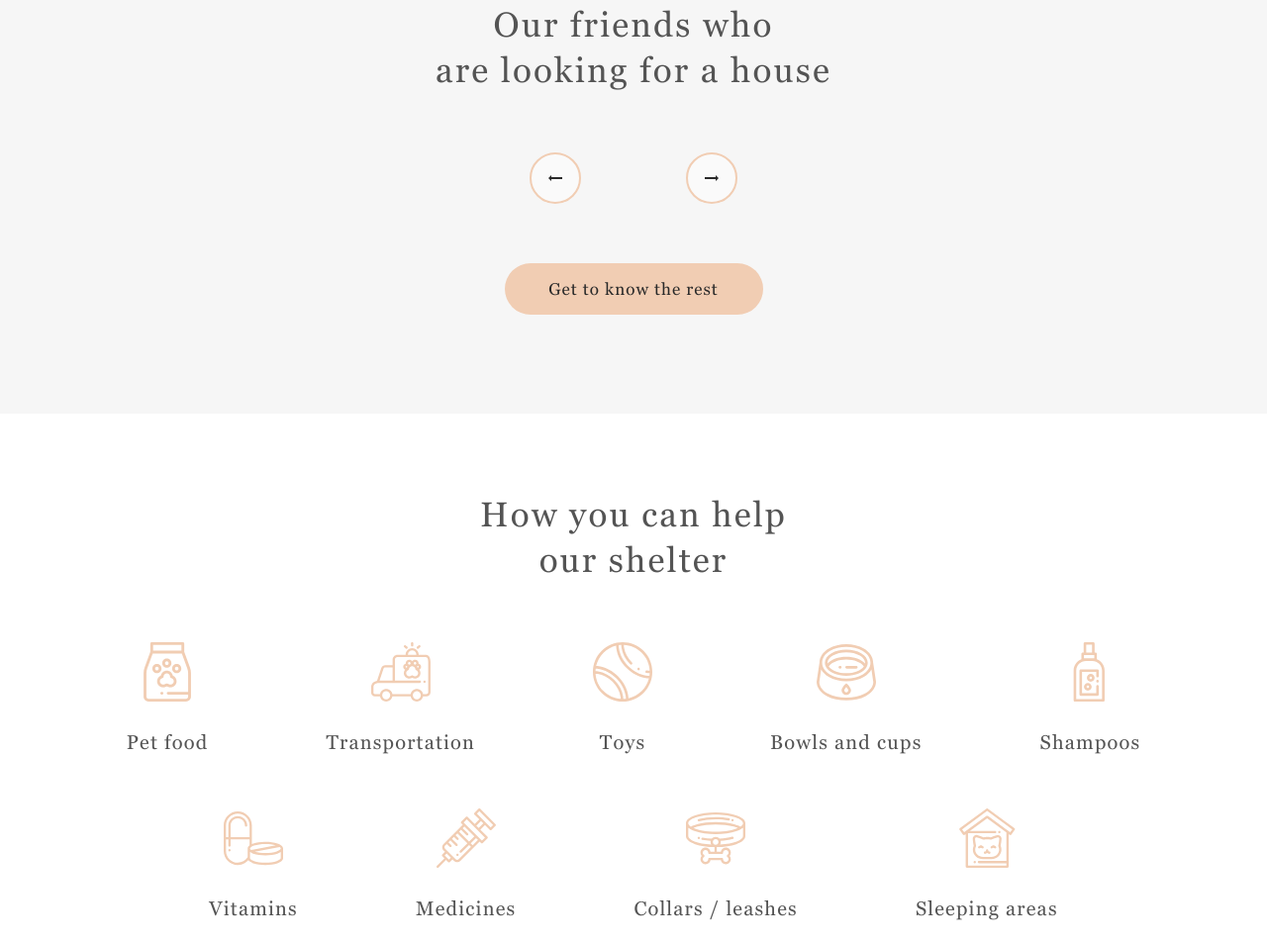
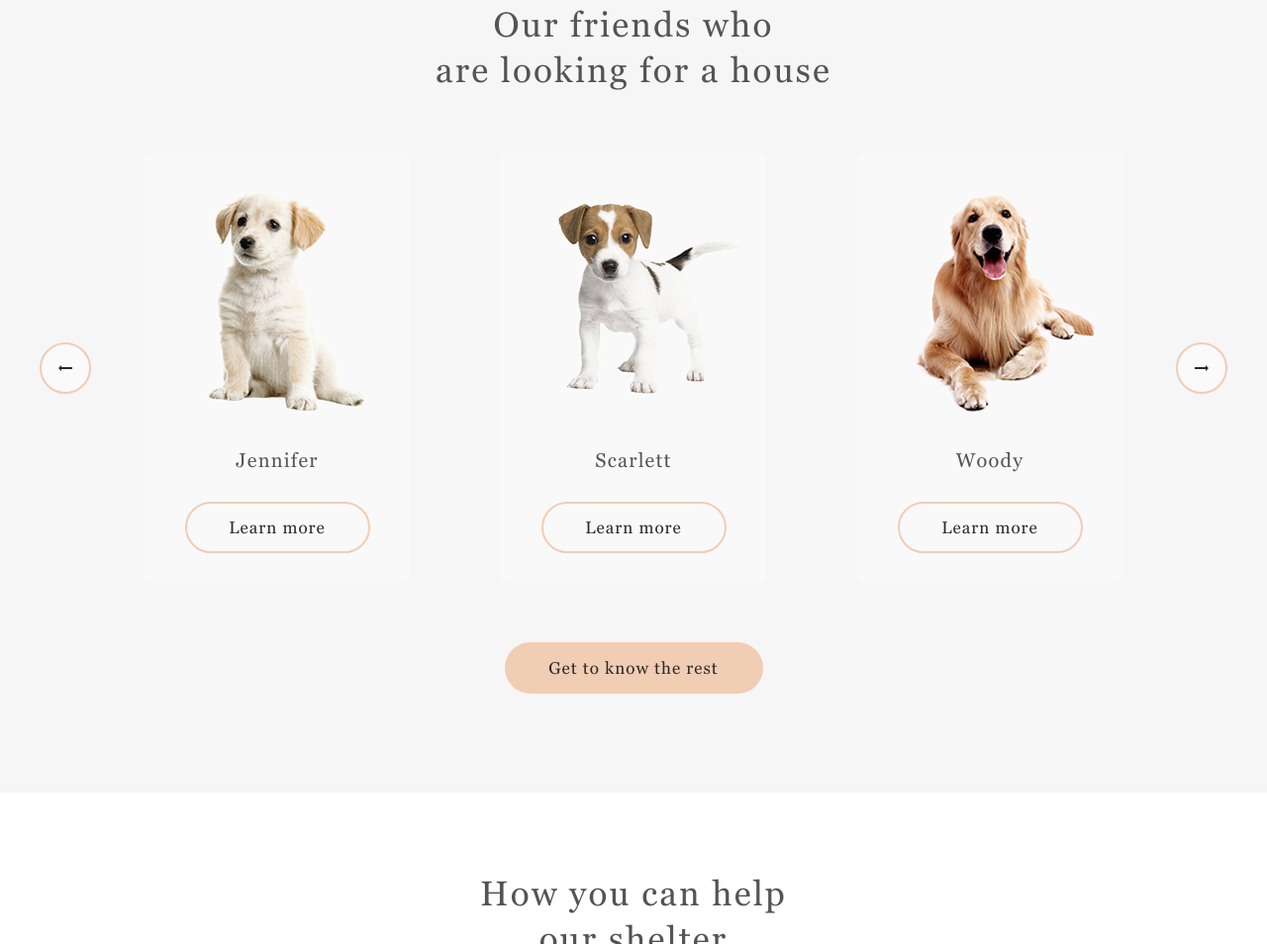
Before and after one commit to ivanKoliada/virtual-keyboard, a plain HTML site: page shelter/pages/main/main.html in a window 1280 px wide. Shown: the part 1575-2529 px from the top of the page at 99% size. Drawn offline with nearby package versions, Linux system fonts and the light colour scheme; files that its build step writes are made by us from their sources.

Commit message:
feat: implement slider and popup on the main page

```diff
--- a/shelter/pages/main/main.html
+++ b/shelter/pages/main/main.html
@@ -266,5 +266,6 @@
         <div data-popup-text class="popup-text"></div>
       </div>
     </div>
+    <script src="main.js"></script>
   </body>
 </html>
--- /dev/null
+++ b/shelter/pages/main/main.js
@@ -0,0 +1,287 @@
+const pets = [
+  {
+    id: "0",
+    name: "Jennifer",
+    img: "/assets/img/pets-jennifer.png",
+    type: "Dog",
+    breed: "Labrador",
+    description:
+      "Jennifer is a sweet 2 months old Labrador that is patiently waiting to find a new forever home. This girl really enjoys being able to go outside to run and play, but won't hesitate to play up a storm in the house if she has all of her favorite toys.",
+    age: "2 months",
+    inoculations: ["none"],
+    diseases: ["none"],
+    parasites: ["none"],
+  },
+  {
+    id: "1",
+    name: "Sophia",
+    img: "/assets/img/pets-sophia.png",
+    type: "Dog",
+    breed: "Shih tzu",
+    description:
+      "Sophia here and I'm looking for my forever home to live out the best years of my life. I am full of energy. Everyday I'm learning new things, like how to walk on a leash, go potty outside, bark and play with toys and I still need some practice.",
+    age: "1 month",
+    inoculations: ["parvovirus"],
+    diseases: ["none"],
+    parasites: ["none"],
+  },
+  {
+    id: "2",
+    name: "Woody",
+    img: "/assets/img/pets-woody.png",
+    type: "Dog",
+    breed: "Golden Retriever",
+    description:
+      "Woody is a handsome 3 1/2 year old boy. Woody does know basic commands and is a smart pup. Since he is on the stronger side, he will learn a lot from your training. Woody will be happier when he finds a new family that can spend a lot of time with him.",
+    age: "3 years 6 months",
+    inoculations: ["adenovirus", "distemper"],
+    diseases: ["right back leg mobility reduced"],
+    parasites: ["none"],
+  },
+  {
+    id: "3",
+    name: "Scarlett",
+    img: "/assets/img/pets-scarlet.png",
+    type: "Dog",
+    breed: "Jack Russell Terrier",
+    description:
+      "Scarlett is a happy, playful girl who will make you laugh and smile. She forms a bond quickly and will make a loyal companion and a wonderful family dog or a good companion for a single individual too since she likes to hang out and be with her human.",
+    age: "3 months",
+    inoculations: ["parainfluenza"],
+    diseases: ["none"],
+    parasites: ["none"],
+  },
+  {
+    id: "4",
+    name: "Katrine",
+    img: "/assets/img/pets-katrine.png",
+    type: "Cat",
+    breed: "British Shorthair",
+    description:
+      "Katrine is a beautiful girl. She is as soft as the finest velvet with a thick lush fur. Will love you until the last breath she takes as long as you are the one. She is picky about her affection. She loves cuddles and to stretch into your hands for a deeper relaxations.",
+    age: "6 months",
+    inoculations: ["panleukopenia"],
+    diseases: ["none"],
+    parasites: ["none"],
+  },
+  {
+    id: "5",
+    name: "Timmy",
+    img: "/assets/img/pets-timmy.png",
+    type: "Cat",
+    breed: "British Shorthair",
+    description:
+      "Timmy is an adorable grey british shorthair male. He loves to play and snuggle. He is neutered and up to date on age appropriate vaccinations. He can be chatty and enjoys being held. Timmy has a lot to say and wants a person to share his thoughts with.",
+    age: "2 years 3 months",
+    inoculations: ["calicivirus", "viral rhinotracheitis"],
+    diseases: ["kidney stones"],
+    parasites: ["none"],
+  },
+  {
+    id: "6",
+    name: "Freddie",
+    img: "/assets/img/pets-freddie.png",
+    type: "Cat",
+    breed: "British Shorthair",
+    description:
+      "Freddie is a little shy at first, but very sweet when he warms up. He likes playing with shoe strings and bottle caps. He is quick to learn the rhythms of his human’s daily life. Freddie has bounced around a lot in his life, and is looking to find his forever home.",
+    age: "2 months",
+    inoculations: ["rabies"],
+    diseases: ["none"],
+    parasites: ["none"],
+  },
+  {
+    id: "7",
+    name: "Charly",
+    img: "/assets/img/pets-charly.png",
+    type: "Dog",
+    breed: "Jack Russell Terrier",
+    description:
+      "This cute boy, Charly, is three years old and he likes adults and kids. He isn’t fond of many other dogs, so he might do best in a single dog home. Charly has lots of energy, and loves to run and play. We think a fenced yard would make him very happy.",
+    age: "8 years",
+    inoculations: ["bordetella bronchiseptica", "leptospirosis"],
+    diseases: ["deafness", "blindness"],
+    parasites: ["lice", "fleas"],
+  },
+];
+
+// slider
+
+const cards = document.querySelector(".cards");
+const btn = document.querySelectorAll("[data-btn]");
+
+const startRange = 0;
+const endRange = pets.length;
+const laptop = 1280;
+const tablet = 768;
+const oneCard = 1;
+const twoCards = 2;
+const threeCards = 3;
+let currentId = [];
+let temp = "";
+let randomCard;
+let start = null;
+
+function getRandomInt(min, max) {
+  return Math.floor(Math.random() * (max - min)) + min;
+}
+
+function getCountOfCards() {
+  if (window.innerWidth >= laptop) return threeCards;
+  else if (window.innerWidth >= tablet) return twoCards;
+  else return oneCard;
+}
+
+function fadeIn() {
+  cards.style.opacity = 0;
+  (function fade() {
+    let val = parseFloat(cards.style.opacity);
+    if (!((val += 0.03) > 1)) {
+      cards.style.opacity = val;
+      requestAnimationFrame(fade);
+    }
+  })();
+}
+
+function createCards() {
+  const countOfCards = getCountOfCards();
+  temp = "";
+  for (let i = 0; i < countOfCards; i++) {
+    do {
+      randomCard = pets[getRandomInt(startRange, endRange)];
+    } while (currentId.includes(randomCard["id"]));
+    currentId.push(randomCard["id"]);
+    temp += `<div class="card" data-key=${randomCard["id"]}>
+              <img
+                src=${randomCard["img"]}
+                alt=${randomCard["name"]}
+              />
+              <p>${randomCard["name"]}</p>
+              <button>Learn more</button>
+            </div>`;
+  }
+  cards.innerHTML = temp;
+  fadeIn();
+  currentId = currentId.slice(-countOfCards);
+}
+
+createCards();
+
+window.addEventListener("resize", createCards);
+
+btn.forEach((el) => {
+  el.addEventListener("click", createCards);
+});
+
+//popup
+
+const body = document.querySelector("body");
+const popup = document.querySelector(".popup-bg");
+const wrapper = document.querySelector("[data-popup-cards]");
+const popupCloseBtn = document.querySelector("[data-close]");
+const popupText = document.querySelector("[data-popup-text]");
+const popupImage = document.querySelector("[data-popup-image]");
+
+function openPopup() {
+  popup.classList.add("show");
+  popup.classList.remove("hide");
+  body.classList.add("hidden");
+}
+
+function closePopup() {
+  popup.classList.add("hide");
+  popup.classList.remove("show");
+  body.classList.remove("hidden");
+}
+
+wrapper.addEventListener("click", ({ target }) => {
+  const activeCard = target.closest(".card");
+  if (activeCard) {
+    const currentCard = pets[activeCard.dataset.key];
+    popupImage.innerHTML = `<img src=${currentCard["img"]} alt=${currentCard["name"]} />`;
+    popupText.innerHTML = `
+    <div class="title">${currentCard["name"]}</div>
+                    <div class="description">
+                        <div class="type">${currentCard["type"]} - ${currentCard["breed"]}</div>
+                        <div class="excerpt">
+                            ${currentCard["description"]}
+                        </div>
+                        <ul class="specification">
+                            <li><span>Age:</span> ${currentCard["age"]}</li>
+                            <li><span>Inoculations:</span> ${currentCard["inoculations"]}</li>
+                            <li><span>Diseases:</span> ${currentCard["diseases"]}</li>
+                            <li><span>Parasites:</span> ${currentCard["parasites"]}</li>
+                        </ul>
+                    </div>
+    `;
+    openPopup();
+  }
+});
+
+popupCloseBtn.addEventListener("click", closePopup);
+
+popup.addEventListener("click", ({ target }) => {
+  if (target === popup) {
+    closePopup();
+  }
+});
+
+// burger
+
+const burger = document.querySelector(".header-burger");
+const nav = document.querySelector("nav");
+const overlay = document.querySelector(".overlay");
+
+function openCloseMenu() {
+  burger.classList.toggle("rotate-burger");
+  nav.classList.toggle("active-menu");
+  body.classList.toggle("hidden");
+  overlay.classList.toggle("show");
+}
+
+burger.addEventListener("click", openCloseMenu);
+overlay.addEventListener("click", ({ target }) => {
+  if (target === overlay) openCloseMenu();
+});
+
+//about link
+const aboutLink = document.querySelector(".about-link");
+aboutLink.addEventListener("click", () => {
+  if (nav.classList.contains("active-menu")) {
+    openCloseMenu();
+  }
+});
+
+//help link
+
+const helpLink = document.querySelector(".help-link");
+helpLink.addEventListener("click", () => {
+  if (nav.classList.contains("active-menu")) {
+    openCloseMenu();
+  }
+});
+
+// contact link
+
+const contactLink = document.querySelector(".contact-link");
+contactLink.addEventListener("click", () => {
+  if (nav.classList.contains("active-menu")) {
+    openCloseMenu();
+  }
+});
+
+// make a friends btn
+
+const makeFriends = document.querySelector(".btnFriends");
+makeFriends.addEventListener(
+  "click",
+  () => (window.location = "/pages/main/main.html#friends")
+);
+
+// get to know the rest
+
+const getTheRest = document.querySelector(".lookingForAHouse-btn");
+getTheRest.addEventListener(
+  "click",
+  () => (window.location = "/pages/pets/pets.html")
+);
```
